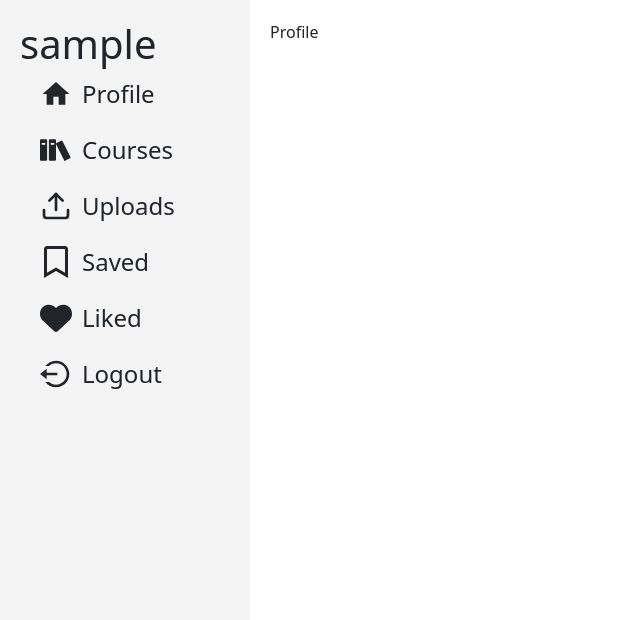
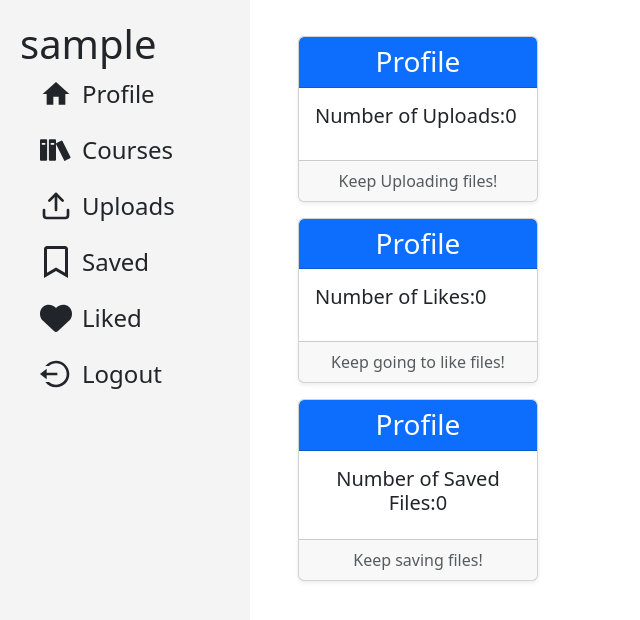
Before and after one commit to TVimala/Resource-Sharing-Platform, a React (Vite) app: page /profile in a window 1280 px wide. Shown: the top 620 px of the page, without its empty margins (0-640 px from the left). Built offline with nearby package versions, Linux system fonts and the light colour scheme; no server answers; sample sign-in values are in the browser's storage; a web font is replaced by a local one.

Commit message:
add:counts

```diff
--- a/RootLayout.css
+++ b/RootLayout.css
@@ -2,7 +2,6 @@
     display: flex;
     height: 100vh;
   }
-
   .dashboard-container {
     width: 250px; /* Adjust the width as needed */
     background-color: #f8f8f8; /* Optional: to visually differentiate the dashboard */
--- a/src/components/liked/Liked.jsx
+++ b/src/components/liked/Liked.jsx
@@ -13,7 +13,7 @@ function Liked() {
       let res=await fetch(`http://localhost:4000/user-api/user-liked/${currentUser.username}`)
       let data=await res.json()
       if(res.ok){
-        setliked(data.payload)
+        setliked(data.payload.liked);
         setMsg("")
       }
       else{
--- a/src/components/profile/Profile.jsx
+++ b/src/components/profile/Profile.jsx
@@ -1,9 +1,129 @@
-import React from 'react'
-function Profile(){
+import React, { useState, useEffect, useContext } from 'react';
+import { userLoginContext } from '../../contexts/userLoginContext';
+function Profile() {
+  const { currentUser } = useContext(userLoginContext);
+  const [uploads, setUploads] = useState({ uploadCount: 0 });
+  const [msg, setMsg] = useState('');
+
+  async function fetchUploads(username) {
+    try {
+      let res=await fetch(`http://localhost:4000/user-api/user-uploads/${currentUser.username}`);
+      let data = await res.json();
+      console.log(data); // Log the data to check its structure
+      if (res.ok) {
+        if (data.payload && data.payload.uploadCount !== undefined) {
+          setUploads({ uploadCount: data.payload.uploadCount }); // Correctly set state
+          setMsg('');
+        } else {
+          setMsg('Upload count not found in response');
+        }
+      } else {
+        setMsg(data.error);
+      }
+    } catch (err) {
+      console.log(err);
+      setMsg('An error occurred while fetching uploads');
+    }
+  }
+
+  // Fetch uploads when the component mounts
+  useEffect(() => {
+    if (currentUser && currentUser.username) {
+      fetchUploads(currentUser.username);
+    }
+  }, [currentUser.username]);
+  const [saved, setsaved] =useState({savedcount: 0 })
+  async function fetchsaved(username){
+    try{
+      let res=await fetch(`http://localhost:4000/user-api/user-saved/${currentUser.username}`)
+      let data=await res.json()
+      if(res.ok){
+        setsaved(data.payload)
+        setMsg("")
+      }
+      else{
+        setMsg(data.error)
+        }
+      }
+        catch(err){
+          console.log(err)
+          setMsg("An error occured while fetching saved")
+    }
+  }
+    useEffect(() => {
+      if(currentUser && currentUser.username){
+      fetchsaved()
+      }
+    }, [currentUser.username])
+    const [liked,setliked] =useState({likedcount:0})
+    async function fetchliked(username){
+      try{
+        let res=await fetch(`http://localhost:4000/user-api/user-liked/${currentUser.username}`)
+        let data=await res.json()
+        if(res.ok){
+          setliked(data.payload)
+          setMsg("")
+        }
+        else{
+          setMsg(data.error)
+          }
+        }
+          catch(err){
+            console.log(err)
+            setMsg("An error occured while fetching liked")
+      }
+    }
+
+
+      useEffect(() => {
+        if(currentUser && currentUser.username){
+        fetchliked()
+        }
+      }, [currentUser.username])
   return (
-   <div>
-    Profile
-  </div>
-  )
+    <div className="container d-flex flex-column m-3">
+      <div className="card text-center shadow-sm mb-3"> {/* Adds a shadow effect */}
+        <div className="card-header bg-primary text-white"> {/* Bootstrap card header with a primary background */}
+        <h3 className="mb-0">Profile</h3>
+        </div>
+        <div className="card-body d-flex justify-content-between align-items-center">
+          <div className="card-title">
+          <h5>Number of Uploads:{uploads.uploadCount}</h5>
+          </div>
+        </div>
+        <div className="card-footer text-muted">
+          Keep Uploading files!
+        </div>
+      </div>
+
+      <div className="card text-center shadow-sm mb-3"> {/* Adds a shadow effect */}
+        <div className="card-header bg-primary text-white"> {/* Bootstrap card header with a primary background */}
+          <h3 className="mb-0">Profile</h3>
+        </div>
+        <div className="card-body d-flex justify-content-between align-items-center">
+          <div className="card-title">
+          <h5>Number of Likes:{liked.likedcount}</h5>
+          </div>
+        </div>
+        <div className="card-footer text-muted">
+          Keep going to like files!
+        </div>
+      </div>
+
+      <div className="card text-center shadow-sm"> {/* Adds a shadow effect */}
+        <div className="card-header bg-primary text-white"> {/* Bootstrap card header with a primary background */}
+          <h3 className="mb-0">Profile</h3>
+        </div>
+        <div className="card-body d-flex justify-content-between align-items-center">
+          <h5 className="card-title">Number of Saved Files:{saved.savedcount}</h5>
+          <p className="card-text fs-5"></p>
+        </div>
+        <div className="card-footer text-muted">
+          Keep saving files!
+        </div>
+      </div>
+    </div>
+  );
 }
-export default Profile
+
+export default Profile;
--- a/src/components/saved/Saved.jsx
+++ b/src/components/saved/Saved.jsx
@@ -13,7 +13,7 @@ function Saved() {
       let res=await fetch(`http://localhost:4000/user-api/user-saved/${currentUser.username}`)
       let data=await res.json()
       if(res.ok){
-        setsaved(data.payload)
+        setsaved(data.payload.saved)
         setMsg("")
       }
       else{
--- a/src/components/uploads/Upload.jsx
+++ b/src/components/uploads/Upload.jsx
@@ -1,57 +1,53 @@
-import React from 'react'
-import { useState,useContext,useEffect } from 'react'
-import { userLoginContext } from '../../contexts/userLoginContext'
-import FileDisplay from '../filedisplay/FileDisplay'
-
+import React, { useState, useEffect, useContext } from 'react';
+import { userLoginContext } from '../../contexts/userLoginContext';
+import FileDisplay from '../filedisplay/FileDisplay';
 function Upload() {
-  const { currentUser } = useContext(userLoginContext)
-  const [uploads,setUploads] =useState([])
-  const [msg,setMsg] = useState("")
-
-  async function fetchUploads(){
-    try{
-      let res=await fetch(`http://localhost:4000/user-api/user-uploads/${currentUser.username}`)
-      let data=await res.json()
-      if(res.ok){
-        setUploads(data.payload)
-        setMsg("")
+  const { currentUser } = useContext(userLoginContext);
+  const [uploads, setUploads] = useState([]);
+  const [msg, setMsg] = useState('');
+  // Function to fetch uploads
+  async function fetchUploads(username){
+    try {
+      let res=await fetch(`http://localhost:4000/user-api/user-uploads/${currentUser.username}`);
+      let data = await res.json();
+      if (res.ok) {
+        setUploads(data.payload.uploads);
+        setMsg('');
+      } else {
+        setMsg(data.error);
       }
-      else{
-        setMsg(data.error)
-        }
-      }
-        catch(err){
-          console.log(err)
-          setMsg("An error occured while fetching uploads")
+    } catch (err) {
+      console.log(err);
+      setMsg('An error occurred while fetching uploads');
     }
   }
-
-
-    useEffect(() => {
-      if(currentUser && currentUser.username){
-      fetchUploads()
-      }
-    }, [currentUser.username])
-
+  // Fetch uploads when the component mounts
+  useEffect(() => {
+    if (currentUser && currentUser.username) {
+      fetchUploads(currentUser.username);
+    }
+  }, [currentUser.username]);
   return (
     <>
-    <h1>Your Uploads</h1>
-    {msg && <p className="error-message">{msg}</p>}
-    {uploads && uploads.length > 0 ? (
+      {/* Profile component to display upload count */}
+      <h1>Your Uploads</h1>
+      {msg && <p className="error-message">{msg}</p>}
+
+      {/* Display uploads */}
+      {uploads && uploads.length > 0 ? (
         uploads.map((file, index) => (
           <FileDisplay
             key={index}
-            driveLink={file.driveLink}    // Pass file URL
-            fileName={file.fileName}      // Pass file name
-            tags={file.tags}              // Pass file tags
-            uploaderName={file.uploaderName} // Pass uploader's name
+            driveLink={file.driveLink}
+            fileName={file.fileName}
+            tags={file.tags}
+            uploaderName={file.uploaderName}
           />
         ))
       ) : (
         <p>No uploads found.</p>
       )}
     </>
-  )
+  );
 }
-
-export default Upload
+export default Upload;
```
